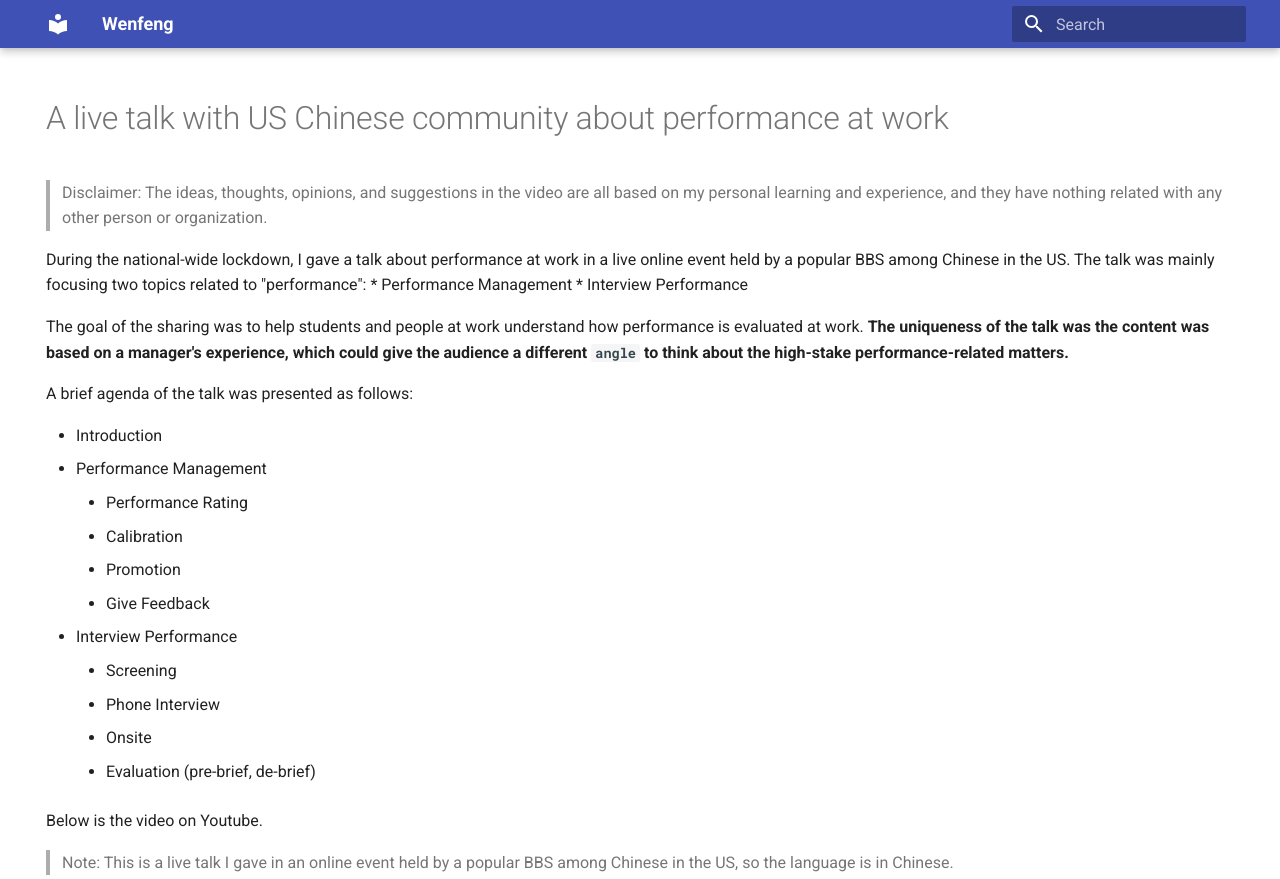
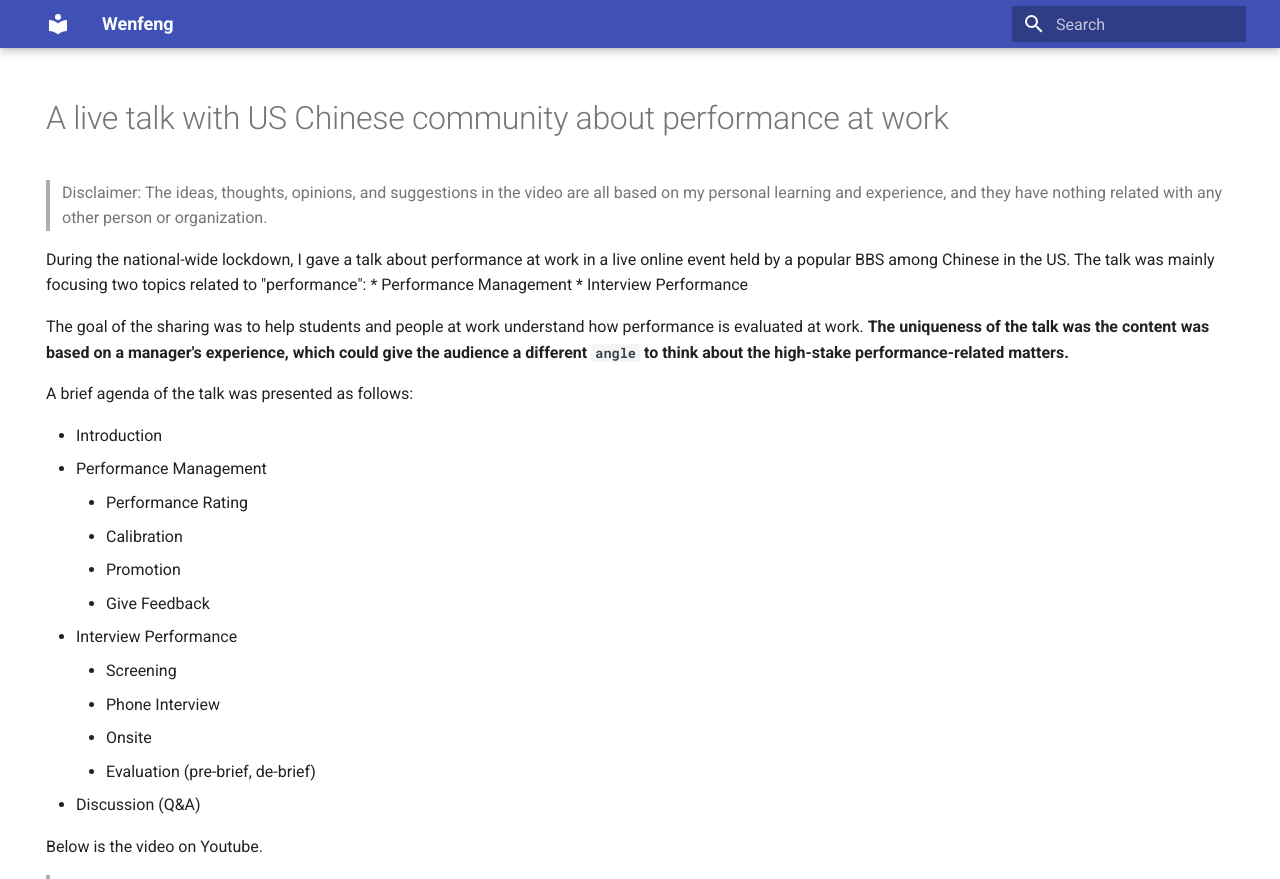
Before and after one commit to wenfengzhuo/blog, an MkDocs documentation site: the page built from docs/managemnt-talk-1.md, in a window 1280 px wide and 1297 px high. Shown: the top 879 px of the window. Built offline with MkDocs 1.6.1 and Material for MkDocs 9.7.7, drawn with Linux system fonts in a browser that asks for light colours.

Commit message:
docs/managemnt-talk-1.md updated from https://stackedit.io/

```diff
--- a/docs/managemnt-talk-1.md
+++ b/docs/managemnt-talk-1.md
@@ -26,11 +26,12 @@ A brief agenda of the talk was presented as follows:
 	* Phone Interview
 	* Onsite
 	* Evaluation (pre-brief, de-brief)
+* Discussion (Q&A)
 
 Below is the video on Youtube.
 > Note:
 > This is a live talk I gave in an online event held by a popular BBS among Chinese in the US, so the language is in Chinese.
 <iframe width="560" height="315" src="https://www.youtube.com/embed/C7jDlCWp7Og" frameborder="0" allow="accelerometer; autoplay; encrypted-media; gyroscope; picture-in-picture" allowfullscreen></iframe>
 <!--stackedit_data:
-eyJoaXN0b3J5IjpbNjgzOTgyODldfQ==
+eyJoaXN0b3J5IjpbLTEzMjYyMTY5MzIsNjgzOTgyODldfQ==
 -->
```
